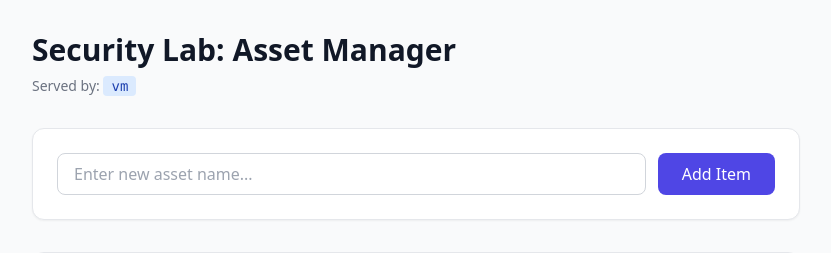
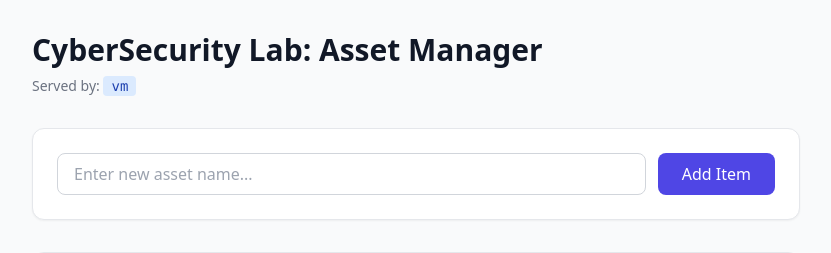
Before and after one commit to Ratchmartins/COP-450, a Flask app: page / in a window 1280 px wide. Shown: the top 253 px of the page, without its empty margins (224-1055 px from the left). Run offline with Flask 3, Linux system fonts and the light colour scheme; some libraries are stand-ins or nearby versions.

Commit message:
Regualar Check

```diff
--- a/app/templates/index.html
+++ b/app/templates/index.html
@@ -10,7 +10,7 @@
 
     <div class="max-w-3xl mx-auto">
         <header class="mb-8">
-            <h1 class="text-3xl font-bold text-gray-900">Security Lab: Asset Manager</h1>
+            <h1 class="text-3xl font-bold text-gray-900">CyberSecurity Lab: Asset Manager</h1>
             <p class="text-sm text-gray-500 mt-2">Served by: <span class="bg-blue-100 text-blue-800 px-2 py-0.5 rounded font-mono">{{ pod }}</span></p>
         </header>
 
```
Also changed, not shown: 1 other file.
